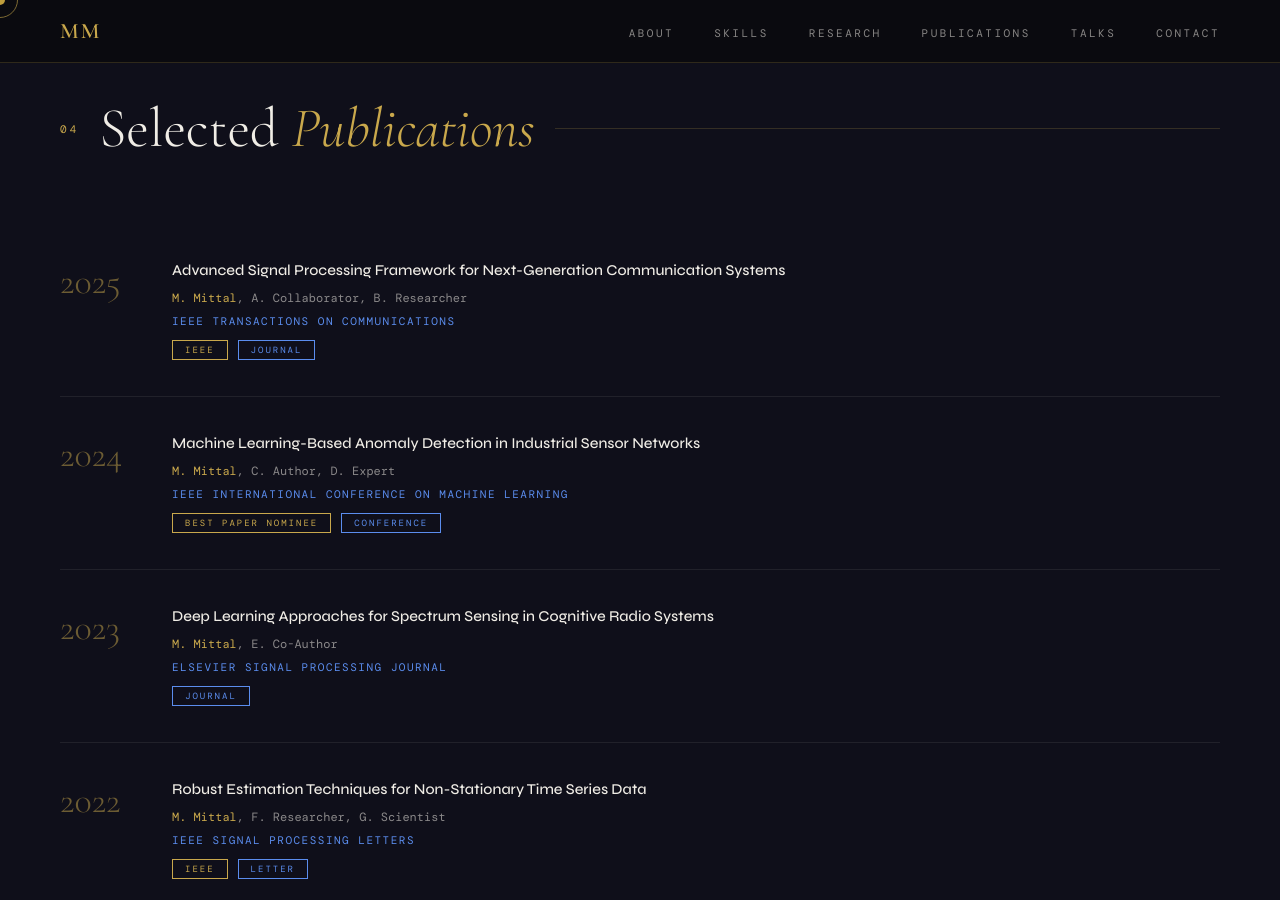
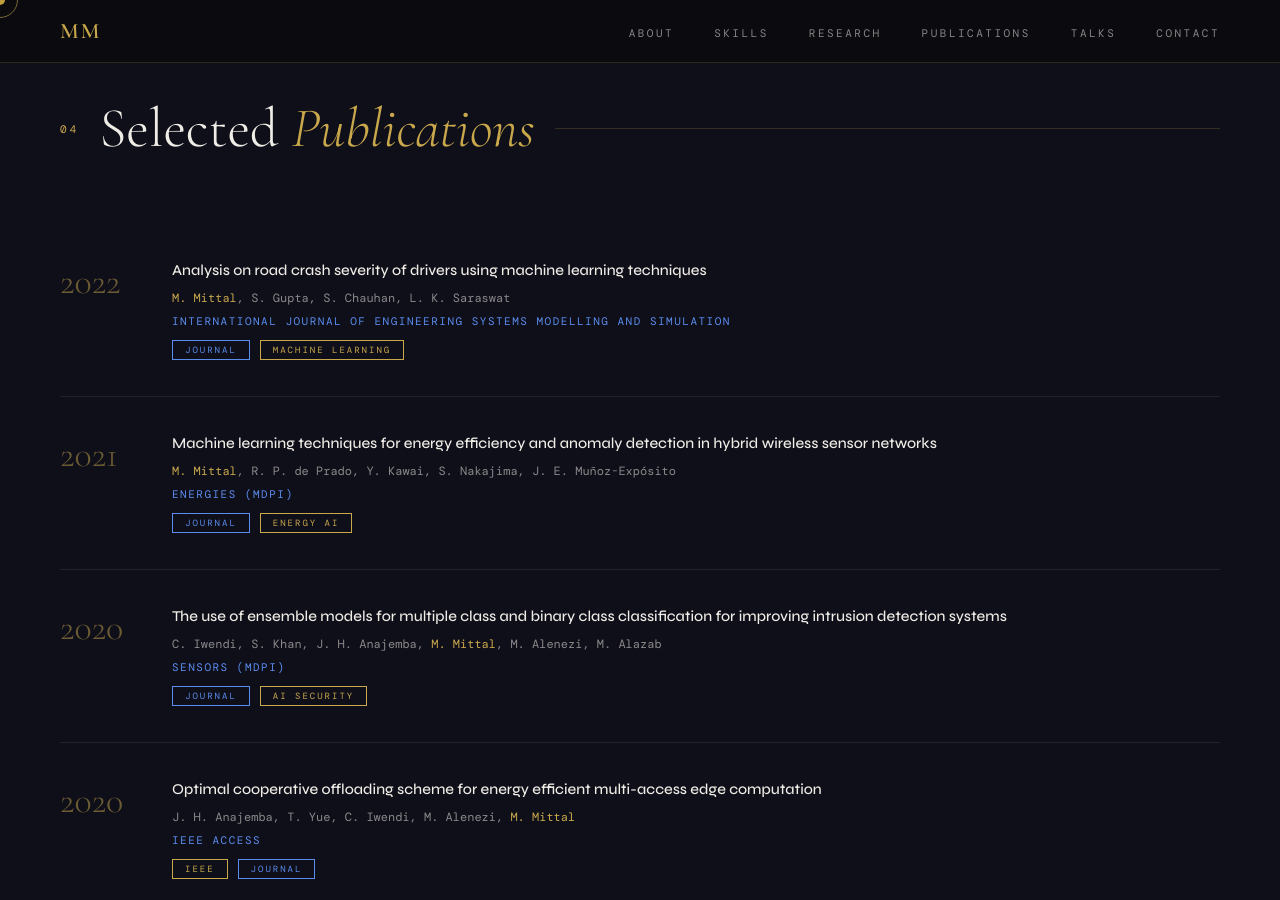
Before and after one commit to mohitmittal1988/mm, a Jekyll site: the page index.html, which Jekyll copies as it is, in a window 1280 px wide and 900 px high, scrolled down 3571 px. Built offline with Jekyll 4.4.1, drawn with Linux system fonts in a browser that asks for light colours; some web fonts are replaced.

Commit message:
publicatrion updated

```diff
--- a/index.html
+++ b/index.html
@@ -701,52 +701,53 @@
   </div>
 
   <div class="pub-item reveal">
-    <div class="pub-year">2025</div>
+    <div class="pub-year">2022</div>
     <div class="pub-content">
-      <div class="pub-title">Advanced Signal Processing Framework for Next-Generation Communication Systems</div>
-      <div class="pub-authors"><strong>M. Mittal</strong>, A. Collaborator, B. Researcher</div>
-      <div class="pub-venue">IEEE Transactions on Communications</div>
+      <div class="pub-title">Analysis on road crash severity of drivers using machine learning techniques</div>
+      <div class="pub-authors"><strong>M. Mittal</strong>, S. Gupta, S. Chauhan, L. K. Saraswat</div>
+      <div class="pub-venue">International Journal of Engineering Systems Modelling and Simulation</div>
       <div class="pub-badges">
-        <span class="badge badge-gold">IEEE</span>
         <span class="badge badge-blue">Journal</span>
+        <span class="badge badge-gold">Machine Learning</span>
       </div>
     </div>
   </div>
 
   <div class="pub-item reveal" style="transition-delay:0.1s">
-    <div class="pub-year">2024</div>
+    <div class="pub-year">2021</div>
     <div class="pub-content">
-      <div class="pub-title">Machine Learning-Based Anomaly Detection in Industrial Sensor Networks</div>
-      <div class="pub-authors"><strong>M. Mittal</strong>, C. Author, D. Expert</div>
-      <div class="pub-venue">IEEE International Conference on Machine Learning</div>
+      <div class="pub-title">Machine learning techniques for energy efficiency and anomaly detection in hybrid wireless sensor networks</div>
+      <div class="pub-authors"><strong>M. Mittal</strong>, R. P. de Prado, Y. Kawai, S. Nakajima, J. E. Muñoz-Expósito</div>
+      <div class="pub-venue">Energies (MDPI)</div>
       <div class="pub-badges">
-        <span class="badge badge-gold">Best Paper Nominee</span>
-        <span class="badge badge-blue">Conference</span>
+        <span class="badge badge-blue">Journal</span>
+        <span class="badge badge-gold">Energy AI</span>
       </div>
     </div>
   </div>
 
   <div class="pub-item reveal" style="transition-delay:0.2s">
-    <div class="pub-year">2023</div>
+    <div class="pub-year">2020</div>
     <div class="pub-content">
-      <div class="pub-title">Deep Learning Approaches for Spectrum Sensing in Cognitive Radio Systems</div>
-      <div class="pub-authors"><strong>M. Mittal</strong>, E. Co-Author</div>
-      <div class="pub-venue">Elsevier Signal Processing Journal</div>
+      <div class="pub-title">The use of ensemble models for multiple class and binary class classification for improving intrusion detection systems</div>
+      <div class="pub-authors">C. Iwendi, S. Khan, J. H. Anajemba, <strong>M. Mittal</strong>, M. Alenezi, M. Alazab</div>
+      <div class="pub-venue">Sensors (MDPI)</div>
       <div class="pub-badges">
         <span class="badge badge-blue">Journal</span>
+        <span class="badge badge-gold">AI Security</span>
       </div>
     </div>
   </div>
 
   <div class="pub-item reveal" style="transition-delay:0.3s">
-    <div class="pub-year">2022</div>
+    <div class="pub-year">2020</div>
     <div class="pub-content">
-      <div class="pub-title">Robust Estimation Techniques for Non-Stationary Time Series Data</div>
-      <div class="pub-authors"><strong>M. Mittal</strong>, F. Researcher, G. Scientist</div>
-      <div class="pub-venue">IEEE Signal Processing Letters</div>
+      <div class="pub-title">Optimal cooperative offloading scheme for energy efficient multi-access edge computation</div>
+      <div class="pub-authors">J. H. Anajemba, T. Yue, C. Iwendi, M. Alenezi, <strong>M. Mittal</strong></div>
+      <div class="pub-venue">IEEE Access</div>
       <div class="pub-badges">
         <span class="badge badge-gold">IEEE</span>
-        <span class="badge badge-blue">Letter</span>
+        <span class="badge badge-blue">Journal</span>
       </div>
     </div>
   </div>
```
Also changed, not shown: publications.html (+6 -6 lines).
